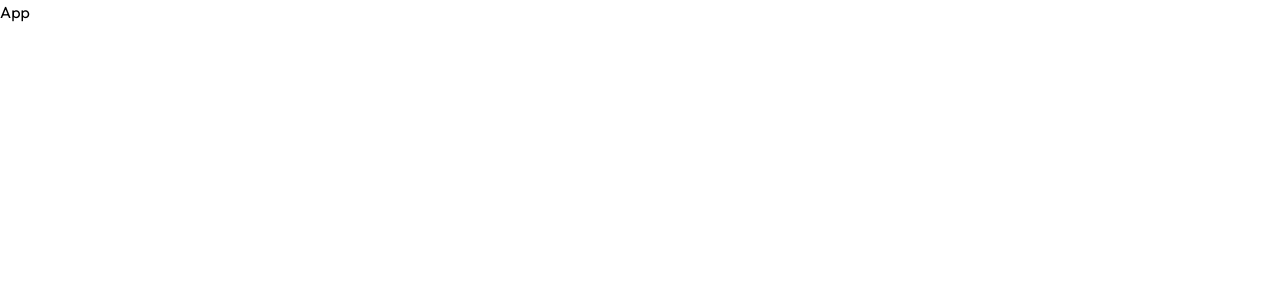
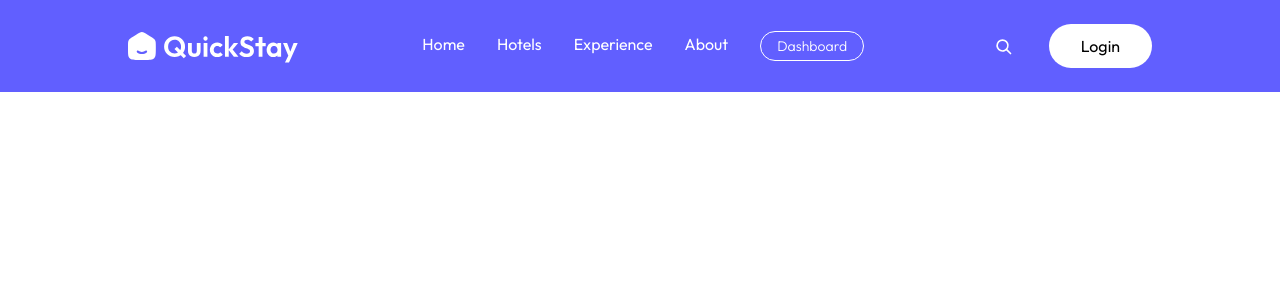
Before and after one commit to Pranjal-k22/Hotel-Booking, a React app in the folder client/: page /about in a window 1280 px wide. Shown: the top 300 px of the page. Built offline with nearby package versions, Linux system fonts and the light colour scheme; the HTML template or start-up script is replaced by a standard one; a web font is replaced by a local one.

Commit message:
Navbar Complete

```diff
--- a/client/src/App.jsx
+++ b/client/src/App.jsx
@@ -1,8 +1,15 @@
 import React from 'react'
+import Navbar from './components/Navbar'
+import { useLocation } from 'react-router-dom'
 
 const App = () => {
+
+  const isOwnerPath = useLocation().pathname.includes("owner");
+
   return (
-    <div>App</div>
+    <div>
+      {!isOwnerPath && <Navbar />}
+    </div>
   )
 }
 
--- /dev/null
+++ b/client/src/components/Navbar.jsx
@@ -0,0 +1,85 @@
+import React from 'react';
+import { Link } from 'react-router-dom';
+import { assets } from "../assets/assets";
+
+const Navbar = () => {
+    const navLinks = [
+        { name: 'Home', path: '/' },
+        { name: 'Hotels', path: '/' },
+        { name: 'Experience', path: '/' },
+        { name: 'About', path: '/' },
+    ];
+
+
+    const [isScrolled, setIsScrolled] = React.useState(false);
+    const [isMenuOpen, setIsMenuOpen] = React.useState(false);
+
+    React.useEffect(() => {
+        const handleScroll = () => {
+            setIsScrolled(window.scrollY > 10);
+        };
+        window.addEventListener("scroll", handleScroll);
+        return () => window.removeEventListener("scroll", handleScroll);
+    }, []);
+
+    return (
+
+            <nav className={`fixed top-0 bg-indigo-500 left-0 w-full flex items-center justify-between px-4 md:px-16 lg:px-24 xl:px-32 transition-all duration-500 z-50 ${isScrolled ? "bg-white/80 shadow-md text-gray-700 backdrop-blur-lg py-3 md:py-4" : "py-4 md:py-6"}`}>
+
+                {/* Logo */}
+                <Link to='/'>
+                    <img src={assets.logo} alt="logo" className={`h-9 ${isScrolled && "invert opacity-80"}`} />
+                </Link>
+
+                {/* Desktop Nav */}
+                <div className="hidden md:flex items-center gap-4 lg:gap-8">
+                    {navLinks.map((link, i) => (
+                        <a key={i} href={link.path} className={`group flex flex-col gap-0.5 ${isScrolled ? "text-gray-700" : "text-white"}`}>
+                            {link.name}
+                            <div className={`${isScrolled ? "bg-gray-700" : "bg-white"} h-0.5 w-0 group-hover:w-full transition-all duration-300`} />
+                        </a>
+                    ))}
+                    <button className={`border px-4 py-1 text-sm font-light rounded-full cursor-pointer ${isScrolled ? 'text-black' : 'text-white'} transition-all`}>
+                        Dashboard
+                    </button>
+                </div>
+
+                {/* Desktop Right */}
+                <div className="hidden md:flex items-center gap-4">
+                    <img src={assets.searchIcon} alt="search" className={`$ {isScrolled ? "invert"} h-7 transition-all duration-500`} />
+                    <button className={`px-8 py-2.5 rounded-full ml-4 transition-all duration-500 ${isScrolled ? "text-white bg-black" : "bg-white text-black"}`}>
+                        Login
+                    </button>
+                </div>
+
+                {/* Mobile Menu Button */}
+                <div className="flex items-center gap-3 md:hidden">
+                    <img onClick={() => setIsMenuOpen(!isMenuOpen)} src={assets.menuIcon} alt="menu" className={`${isScrolled && "invert"} h-4`} />
+                </div>
+
+                {/* Mobile Menu */}
+                <div className={`fixed top-0 left-0 w-full h-screen bg-white text-base flex flex-col md:hidden items-center justify-center gap-6 font-medium text-gray-800 transition-all duration-500 ${isMenuOpen ? "translate-x-0" : "-translate-x-full"}`}>
+                    <button className="absolute top-4 right-4" onClick={() => setIsMenuOpen(false)}>
+                        <img src={assets.closeIcon} alt="close-menu" className="h-6.5" />
+                    </button>
+
+                    {navLinks.map((link, i) => (
+                        <a key={i} href={link.path} onClick={() => setIsMenuOpen(false)}>
+                            {link.name}
+                        </a>
+                    ))}
+
+                    <button className="border px-4 py-1 text-sm font-light rounded-full cursor-pointer transition-all">
+                        Dashboard
+                    </button>
+
+                    <button className="bg-black text-white px-8 py-2.5 rounded-full transition-all duration-500">
+                        Login
+                    </button>
+                </div>
+            </nav>
+
+    );
+}
+
+export default Navbar;
```
